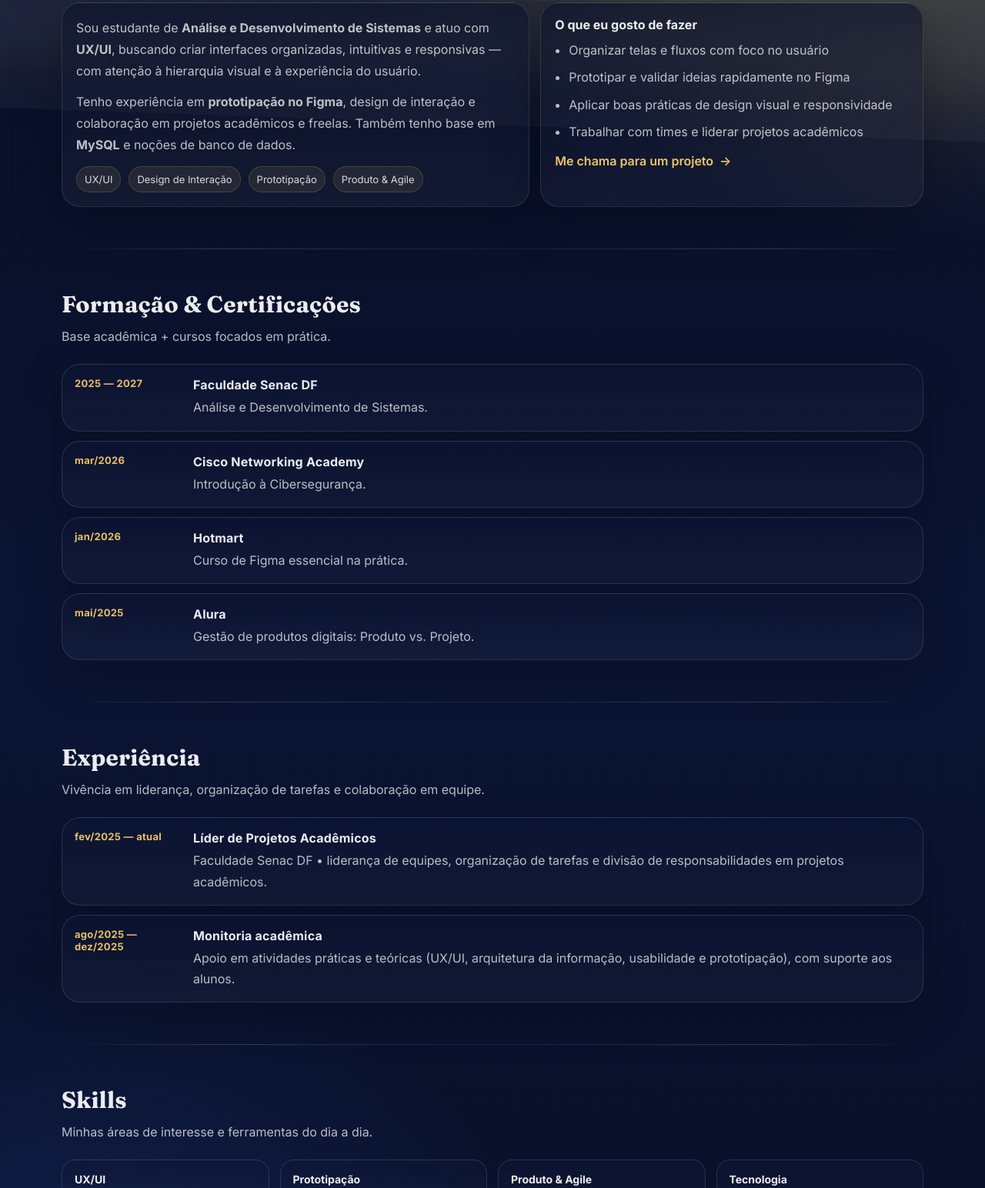
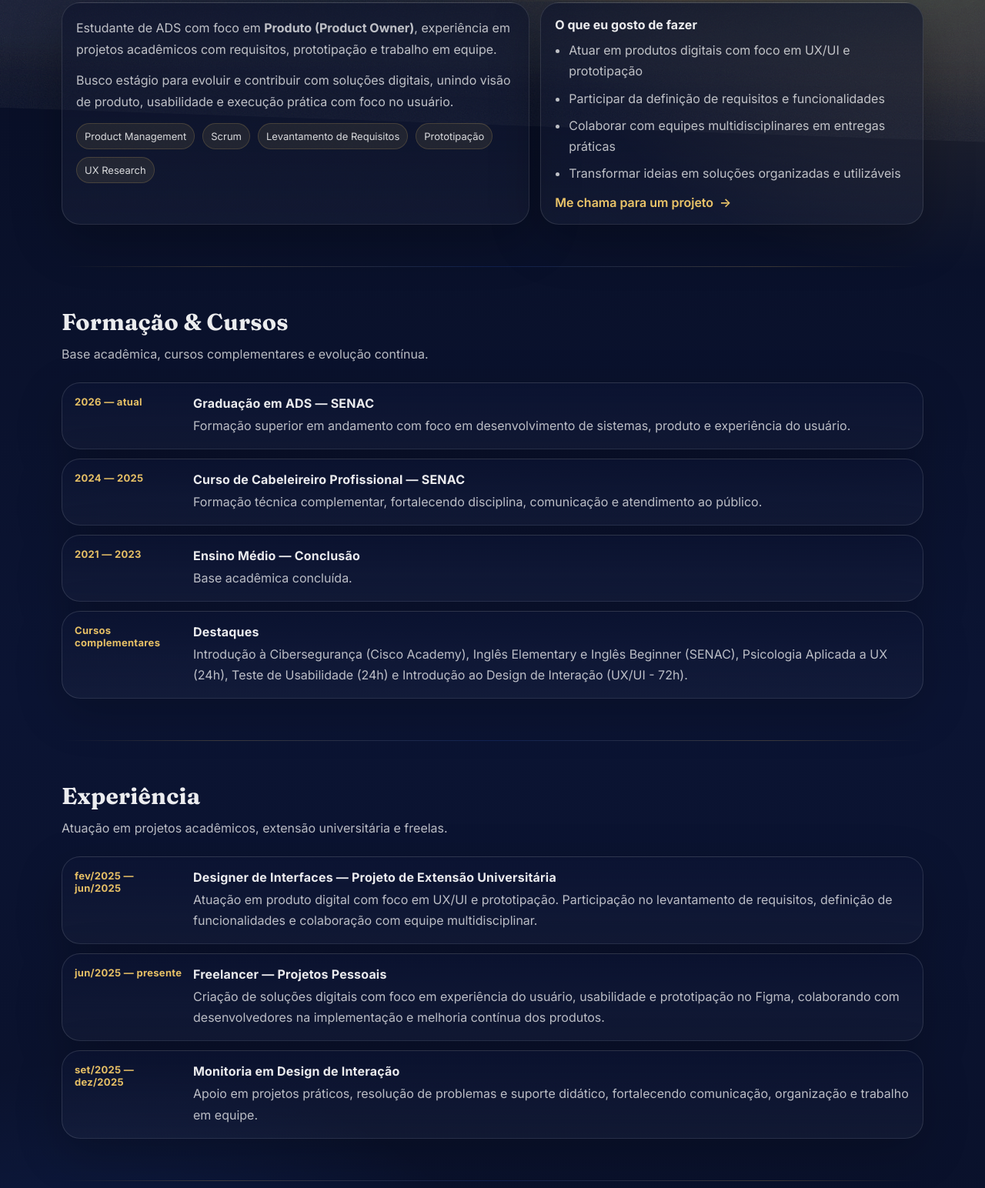
Before and after one commit to felipeferrerzz/Meu-Portifolio, a plain HTML site: page index.html in a window 1280 px wide. Shown: the part 798-2342 px from the top of the page at 77% size. Drawn offline with Linux system fonts and the light colour scheme.

```diff
--- a/index.html
+++ b/index.html
@@ -50,6 +50,8 @@
 
         <nav class="nav" id="menu" data-menu>
           <a class="nav__link" href="#sobre">Sobre</a>
+          <a class="nav__link" href="#experiencia">Experiência</a>
+          <a class="nav__link" href="#formacao">Formação</a>
           <a class="nav__link" href="#skills">Skills</a>
           <a class="nav__link" href="#projetos">Projetos</a>
           <a class="nav__link" href="#contato">Contato</a>
@@ -71,8 +73,7 @@
               Luiz Felipe
             </h1>
             <p class="hero__subtitle">
-              Estudante de Análise e Desenvolvimento de Sistemas | UX/UI | Product &
-              Metodologias Ágeis | Experiência em liderança de equipes acadêmicas.
+              Estudante de ADS | Product Owner em formação | UX & Metodologias Ágeis
             </p>
 
             <div class="hero__actions">
@@ -92,15 +93,15 @@
             <dl class="hero__stats" aria-label="Resumo rápido">
               <div class="stat">
                 <dt>Foco</dt>
-                <dd>UX/UI + Produto</dd>
+                <dd>Produto + UX/UI</dd>
               </div>
               <div class="stat">
                 <dt>Ferramentas</dt>
-                <dd>Figma • HTML • CSS • JS</dd>
+                <dd>Figma • Scrum • Requisitos</dd>
               </div>
               <div class="stat">
                 <dt>Perfil</dt>
-                <dd>Liderança acadêmica</dd>
+                <dd>Liderança • Organização</dd>
               </div>
             </dl>
           </div>
@@ -114,7 +115,7 @@
                   <div class="portrait__ring portrait__ring--3"></div>
                   <img
                     class="portrait__img"
-                       src="./profile.png"
+                    src="./profile.png"
                     alt="Foto de perfil de Luiz Felipe"
                     loading="lazy"
                   />
@@ -147,31 +148,31 @@
           <div class="about">
             <div class="card card--about">
               <p>
-                Sou estudante de <strong>Análise e Desenvolvimento de Sistemas</strong>
-                e atuo com <strong>UX/UI</strong>, buscando criar interfaces organizadas,
-                intuitivas e responsivas — com atenção à hierarquia visual e à
-                experiência do usuário.
+                Estudante de ADS com foco em <strong>Produto (Product Owner)</strong>,
+                experiência em projetos acadêmicos com requisitos, prototipação e
+                trabalho em equipe.
               </p>
               <p>
-                Tenho experiência em <strong>prototipação no Figma</strong>, design de
-                interação e colaboração em projetos acadêmicos e freelas. Também tenho
-                base em <strong>MySQL</strong> e noções de banco de dados.
+                Busco estágio para evoluir e contribuir com soluções digitais,
+                unindo visão de produto, usabilidade e execução prática com foco
+                no usuário.
               </p>
               <div class="about__chips">
-                <span class="chip">UX/UI</span>
-                <span class="chip">Design de Interação</span>
+                <span class="chip">Product Management</span>
+                <span class="chip">Scrum</span>
+                <span class="chip">Levantamento de Requisitos</span>
                 <span class="chip">Prototipação</span>
-                <span class="chip">Produto & Agile</span>
+                <span class="chip">UX Research</span>
               </div>
             </div>
 
             <div class="card card--facts">
               <h3 class="card__title">O que eu gosto de fazer</h3>
               <ul class="list">
-                <li>Organizar telas e fluxos com foco no usuário</li>
-                <li>Prototipar e validar ideias rapidamente no Figma</li>
-                <li>Aplicar boas práticas de design visual e responsividade</li>
-                <li>Trabalhar com times e liderar projetos acadêmicos</li>
+                <li>Atuar em produtos digitais com foco em UX/UI e prototipação</li>
+                <li>Participar da definição de requisitos e funcionalidades</li>
+                <li>Colaborar com equipes multidisciplinares em entregas práticas</li>
+                <li>Transformar ideias em soluções organizadas e utilizáveis</li>
               </ul>
               <a class="inline-link" href="#contato">
                 Me chama para um projeto <span aria-hidden="true">→</span>
@@ -184,45 +185,51 @@
       <section class="section" id="formacao">
         <div class="container">
           <div class="section__head">
-            <h2 class="section__title">Formação & Certificações</h2>
+            <h2 class="section__title">Formação & Cursos</h2>
             <p class="section__lead">
-              Base acadêmica + cursos focados em prática.
+              Base acadêmica, cursos complementares e evolução contínua.
             </p>
           </div>
 
           <div class="timeline">
             <article class="timeline__item">
-              <div class="timeline__when">2025 — 2027</div>
+              <div class="timeline__when">2026 — atual</div>
               <div class="timeline__body">
-                <h3 class="timeline__title">Faculdade Senac DF</h3>
+                <h3 class="timeline__title">Graduação em ADS — SENAC</h3>
                 <p class="timeline__text">
-                  Análise e Desenvolvimento de Sistemas.
+                  Formação superior em andamento com foco em desenvolvimento de sistemas,
+                  produto e experiência do usuário.
                 </p>
               </div>
             </article>
 
             <article class="timeline__item">
-              <div class="timeline__when">mar/2026</div>
+              <div class="timeline__when">2024 — 2025</div>
               <div class="timeline__body">
-                <h3 class="timeline__title">Cisco Networking Academy</h3>
-                <p class="timeline__text">Introdução à Cibersegurança.</p>
+                <h3 class="timeline__title">Curso de Cabeleireiro Profissional — SENAC</h3>
+                <p class="timeline__text">
+                  Formação técnica complementar, fortalecendo disciplina, comunicação
+                  e atendimento ao público.
+                </p>
               </div>
             </article>
 
             <article class="timeline__item">
-              <div class="timeline__when">jan/2026</div>
+              <div class="timeline__when">2021 — 2023</div>
               <div class="timeline__body">
-                <h3 class="timeline__title">Hotmart</h3>
-                <p class="timeline__text">Curso de Figma essencial na prática.</p>
+                <h3 class="timeline__title">Ensino Médio — Conclusão</h3>
+                <p class="timeline__text">Base acadêmica concluída.</p>
               </div>
             </article>
 
             <article class="timeline__item">
-              <div class="timeline__when">mai/2025</div>
+              <div class="timeline__when">Cursos complementares</div>
               <div class="timeline__body">
-                <h3 class="timeline__title">Alura</h3>
+                <h3 class="timeline__title">Destaques</h3>
                 <p class="timeline__text">
-                  Gestão de produtos digitais: Produto vs. Projeto.
+                  Introdução à Cibersegurança (Cisco Academy), Inglês Elementary e
+                  Inglês Beginner (SENAC), Psicologia Aplicada a UX (24h), Teste de
+                  Usabilidade (24h) e Introdução ao Design de Interação (UX/UI - 72h).
                 </p>
               </div>
             </article>
@@ -235,29 +242,44 @@
           <div class="section__head">
             <h2 class="section__title">Experiência</h2>
             <p class="section__lead">
-              Vivência em liderança, organização de tarefas e colaboração em equipe.
+              Atuação em projetos acadêmicos, extensão universitária e freelas.
             </p>
           </div>
 
           <div class="timeline">
             <article class="timeline__item">
-              <div class="timeline__when">fev/2025 — atual</div>
+              <div class="timeline__when">fev/2025 — jun/2025</div>
               <div class="timeline__body">
-                <h3 class="timeline__title">Líder de Projetos Acadêmicos</h3>
+                <h3 class="timeline__title">
+                  Designer de Interfaces — Projeto de Extensão Universitária
+                </h3>
                 <p class="timeline__text">
-                  Faculdade Senac DF • liderança de equipes, organização de tarefas e
-                  divisão de responsabilidades em projetos acadêmicos.
+                  Atuação em produto digital com foco em UX/UI e prototipação.
+                  Participação no levantamento de requisitos, definição de funcionalidades
+                  e colaboração com equipe multidisciplinar.
                 </p>
               </div>
             </article>
 
             <article class="timeline__item">
-              <div class="timeline__when">ago/2025 — dez/2025</div>
+              <div class="timeline__when">jun/2025 — presente</div>
               <div class="timeline__body">
-                <h3 class="timeline__title">Monitoria acadêmica</h3>
+                <h3 class="timeline__title">Freelancer — Projetos Pessoais</h3>
                 <p class="timeline__text">
-                  Apoio em atividades práticas e teóricas (UX/UI, arquitetura da informação,
-                  usabilidade e prototipação), com suporte aos alunos.
+                  Criação de soluções digitais com foco em experiência do usuário,
+                  usabilidade e prototipação no Figma, colaborando com desenvolvedores
+                  na implementação e melhoria contínua dos produtos.
+                </p>
+              </div>
+            </article>
+
+            <article class="timeline__item">
+              <div class="timeline__when">set/2025 — dez/2025</div>
+              <div class="timeline__body">
+                <h3 class="timeline__title">Monitoria em Design de Interação</h3>
+                <p class="timeline__text">
+                  Apoio em projetos práticos, resolução de problemas e suporte didático,
+                  fortalecendo comunicação, organização e trabalho em equipe.
                 </p>
               </div>
             </article>
@@ -270,26 +292,26 @@
           <div class="section__head">
             <h2 class="section__title">Skills</h2>
             <p class="section__lead">
-              Minhas áreas de interesse e ferramentas do dia a dia.
+              Competências técnicas e comportamentais do currículo.
             </p>
           </div>
 
           <div class="grid">
             <article class="skill">
-              <h3 class="skill__title">UX/UI</h3>
-              <p class="skill__text">Design de interação • Hierarquia visual • Wireframes</p>
+              <h3 class="skill__title">Produto & Agile</h3>
+              <p class="skill__text">Product Management • Scrum • Metodologias Ágeis</p>
             </article>
             <article class="skill">
-              <h3 class="skill__title">Prototipação</h3>
-              <p class="skill__text">Figma • Protótipos navegáveis • Hand-off</p>
+              <h3 class="skill__title">UX/UI</h3>
+              <p class="skill__text">Design de interação • UX Research • Usabilidade</p>
             </article>
             <article class="skill">
-              <h3 class="skill__title">Produto & Agile</h3>
-              <p class="skill__text">Scrum • Gestão • Prioridades</p>
+              <h3 class="skill__title">Requisitos</h3>
+              <p class="skill__text">Levantamento de requisitos • Funcionalidades • Fluxos</p>
             </article>
             <article class="skill">
-              <h3 class="skill__title">Tecnologia</h3>
-              <p class="skill__text">HTML • CSS • JavaScript • MySQL (base)</p>
+              <h3 class="skill__title">Perfil profissional</h3>
+              <p class="skill__text">Liderança • Proatividade • Organização</p>
             </article>
           </div>
         </div>
```
